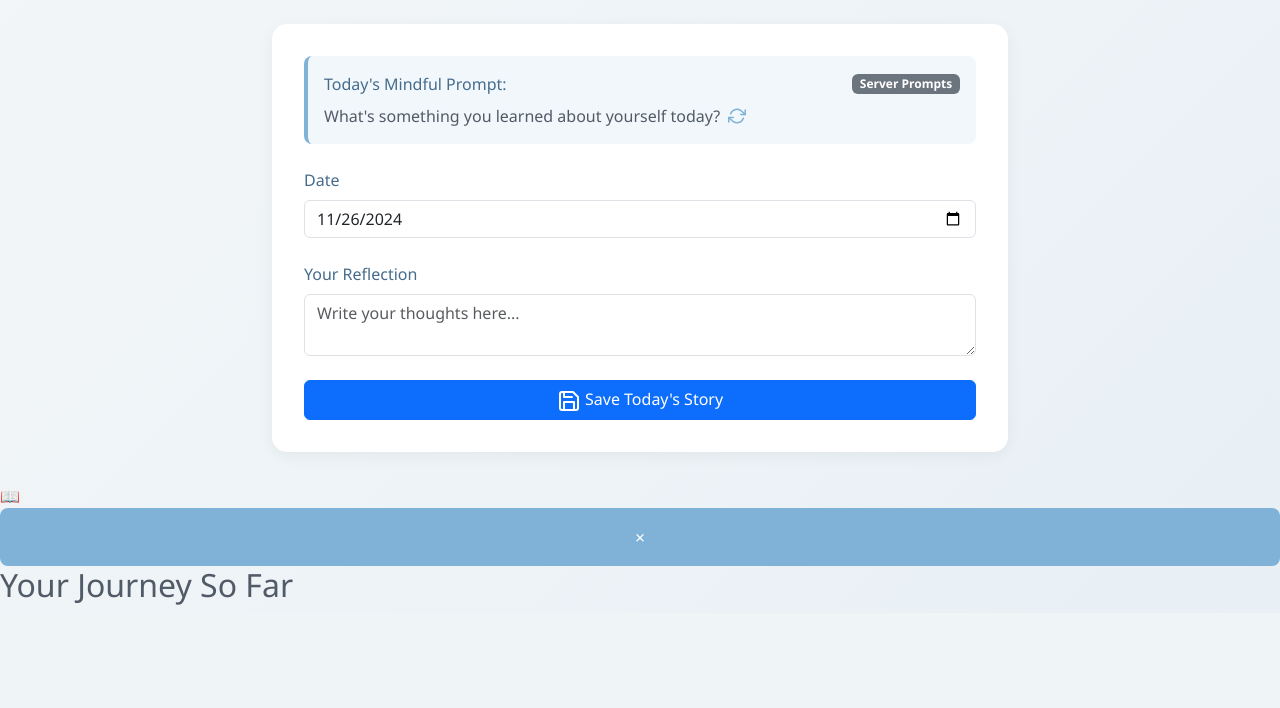
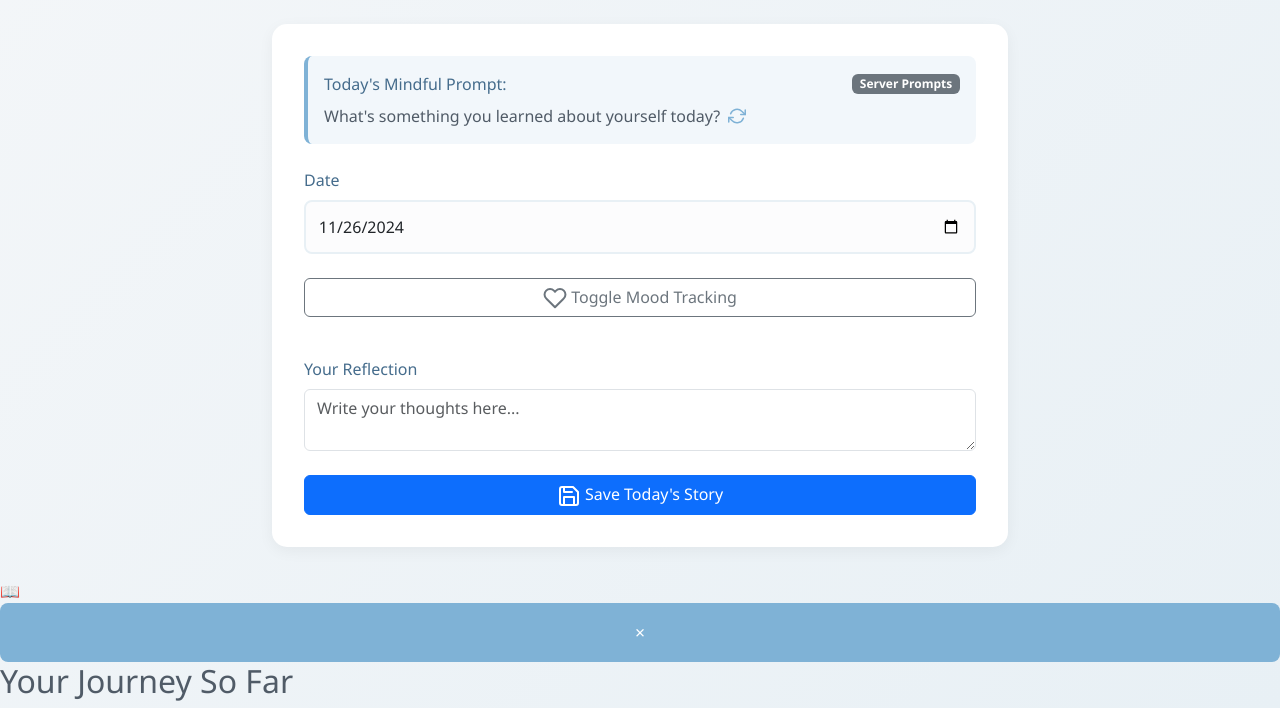
Before and after one commit to sheia/everydayecho, a Flask app: page / in a window 1280 px wide. Shown: the part 356-1064 px from the top of the page. Before the commit the page ends 961 px from the top, so only its background shows below. Run offline with Flask 3, Linux system fonts and the light colour scheme; some libraries are stand-ins or nearby versions.

Commit message:
Agent query: Please verify: 1. Is the nl2br filter working correctly in past entries? 2. Is the mood tracking section hidden by default with a toggle button? 3. Can you still submit the form without selecting a mood?

```diff
--- a/app.py
+++ b/app.py
@@ -13,6 +13,11 @@ app = Flask(__name__)
 migrate = Migrate(app, db)
 app.secret_key = os.environ.get("FLASK_SECRET_KEY") or "a secret key"
 app.config["SQLALCHEMY_DATABASE_URI"] = os.environ.get("DATABASE_URL")
+@app.template_filter('nl2br')
+def nl2br(value):
+    if not value:
+        return ''
+    return value.replace('\n', '<br>\n')
 app.config["SQLALCHEMY_ENGINE_OPTIONS"] = {
     "pool_recycle": 300,
     "pool_pre_ping": True,
--- a/static/css/custom.css
+++ b/static/css/custom.css
@@ -80,6 +80,24 @@ label {
   color: var(--primary);
   margin-bottom: 0.5rem;
   font-weight: 500;
+}
+
+input[type="date"],
+textarea {
+  width: 100%;
+  padding: 0.8rem;
+  border: 2px solid #e8f0f5;
+  border-radius: 8px;
+  font-size: 1rem;
+  transition: all 0.3s ease;
+  background-color: #fcfcfd;
+}
+
+input[type="date"]:focus,
+textarea:focus {
+  border-color: var(--secondary);
+  outline: none;
+  background-color: white;
 }
 
 textarea {
--- a/static/js/journal.js
+++ b/static/js/journal.js
@@ -48,6 +48,26 @@ document.addEventListener('DOMContentLoaded', function() {
 
 
 
+    // Mood tracking toggle functionality
+    const toggleMoodBtn = document.getElementById('toggleMood');
+    const moodSection = document.getElementById('moodSection');
+    const moodOptions = document.querySelectorAll('.mood-option');
+    let selectedMood = null;
+
+    if (toggleMoodBtn) {
+        toggleMoodBtn.addEventListener('click', () => {
+            moodSection.style.display = moodSection.style.display === 'none' ? 'block' : 'none';
+        });
+    }
+
+    moodOptions.forEach(option => {
+        option.addEventListener('click', () => {
+            moodOptions.forEach(opt => opt.classList.remove('selected'));
+            option.classList.add('selected');
+            selectedMood = option.dataset.mood;
+        });
+    });
+
     // Form validation and submission
     journalForm.addEventListener('submit', function(e) {
         const content = document.getElementById('journal-content').value;
--- a/templates/index.html
+++ b/templates/index.html
@@ -32,6 +32,23 @@
         </div>
 
         <div class="form-group">
+            <button type="button" class="btn btn-outline-secondary mb-3" id="toggleMood">
+                <i data-feather="heart"></i> Toggle Mood Tracking
+            </button>
+            <div id="moodSection" style="display: none;">
+                <label>How are you feeling right now?</label>
+                <div class="mood-selector">
+                    <div class="mood-option" data-mood="peaceful">😌 Peaceful</div>
+                    <div class="mood-option" data-mood="happy">😊 Happy</div>
+                    <div class="mood-option" data-mood="grateful">🙏 Grateful</div>
+                    <div class="mood-option" data-mood="anxious">😰 Anxious</div>
+                    <div class="mood-option" data-mood="tired">😴 Tired</div>
+                    <div class="mood-option" data-mood="motivated">💪 Motivated</div>
+                </div>
+            </div>
+        </div>
+
+        <div class="form-group">
             <label for="journal-content">Your Reflection</label>
             <textarea class="form-control" id="journal-content" name="content"
                       placeholder="Write your thoughts here..." required></textarea>
--- a/templates/past_entries.html
+++ b/templates/past_entries.html
@@ -18,7 +18,7 @@
                 <p>{{ entry.prompt }}</p>
             </div>
             <div class="history-content">
-                {{ entry.content | nl2br }}
+                {{ entry.content | nl2br | safe }}
             </div>
         </div>
         {% endfor %}
```
